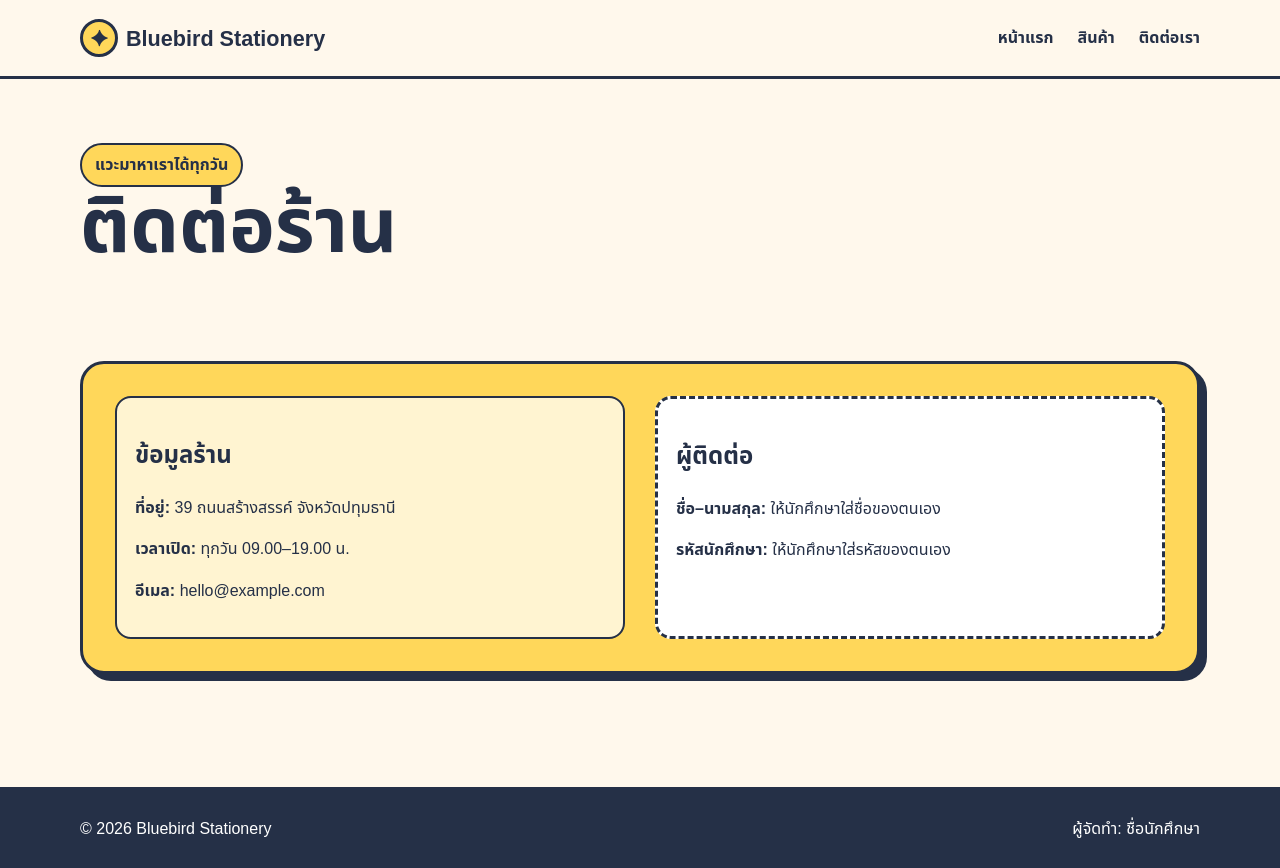
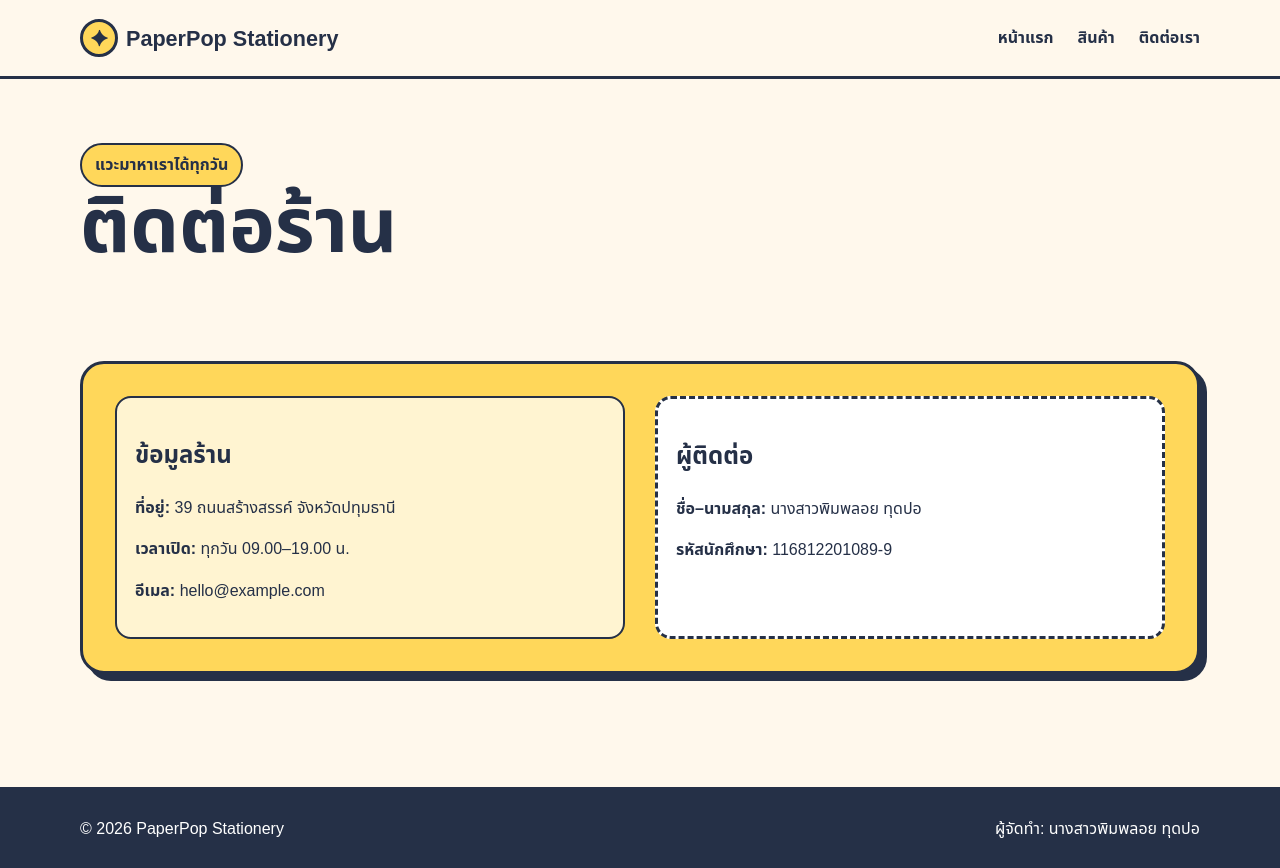
Before and after one commit to pimploy21092549/ex-3, a plain HTML site: page contact.html in a window 1280 px wide. Drawn offline with Linux system fonts and the light colour scheme.

Commit message:
Update contact page branding and student info

```diff
--- a/contact.html
+++ b/contact.html
@@ -1,8 +1,8 @@
 <!doctype html>
-<html lang="th">
-<head><meta charset="utf-8"><meta name="viewport" content="width=device-width,initial-scale=1"><title>ติดต่อ | Bluebird Stationery</title><link rel="stylesheet" href="assets/style.css"></head>
+<html lang="th"><head><meta charset="utf-8"><meta name="viewport" content="width=device-width,initial-scale=1"><title>ติดต่อ | PaperPop Stationery</title><link rel="stylesheet" href="assets/style.css"></head>
 <body>
-<header class="site-header"><nav class="nav container"><a class="brand" href="home.html"><span class="brand-mark">✦</span>Bluebird Stationery</a><div class="nav-links"><a href="home.html">หน้าแรก</a><a href="shop.html">สินค้า</a><a href="contacts.html">ติดต่อเรา</a></div></nav></header>
-<main><section class="page-head"><div class="container"><span class="eyebrow">แวะมาหาเราได้ทุกวัน</span><h1>ติดต่อร้าน</h1></div></section><section class="section"><div class="container contact-box"><section><h2>ข้อมูลร้าน</h2><p><strong>ที่อยู่:</strong> 39 ถนนสร้างสรรค์ จังหวัดปทุมธานี</p><p><strong>เวลาเปิด:</strong> ทุกวัน 09.00–19.00 น.</p><p><strong>อีเมล:</strong> hello@example.com</p></section><section class="student-placeholder"><h2>ผู้ติดต่อ</h2><p><strong>ชื่อ–นามสกุล:</strong> ให้นักศึกษาใส่ชื่อของตนเอง</p><p><strong>รหัสนักศึกษา:</strong> ให้นักศึกษาใส่รหัสของตนเอง</p></section></div></section></main>
-<footer class="site-footer"><div class="container footer-row"><p>© 2026 Bluebird Stationery</p><p>ผู้จัดทำ: ชื่อนักศึกษา</p></div></footer>
+<header class="site-header"><nav class="nav container"><a class="brand" href="home.html"><span class="brand-mark">✦</span>PaperPop Stationery</a><div class="nav-links"><a href="home.html">หน้าแรก</a><a href="shop.html">สินค้า</a><a href="contacts.html">ติดต่อเรา</a></div></nav></header>
+<main><section class="page-head"><div class="container"><span class="eyebrow">แวะมาหาเราได้ทุกวัน</span><h1>ติดต่อร้าน</h1></div></section><section class="section"><div class="container contact-box"><section><h2>ข้อมูลร้าน</h2><p><strong>ที่อยู่:</strong> 39 ถนนสร้างสรรค์ จังหวัดปทุมธานี</p><p><strong>เวลาเปิด:</strong> ทุกวัน 09.00–19.00 น.</p><p><strong>อีเมล:</strong> hello@example.com</p></section><section class="student-placeholder"><h2>ผู้ติดต่อ</h2><p><strong>ชื่อ–นามสกุล:</strong> นางสาวพิมพลอย ทุดปอ</p><p><strong>รหัสนักศึกษา:</strong> 116812201089-9</p></section></div></section></main>
+<footer class="site-footer"><div class="container footer-row"><p>© 2026 PaperPop Stationery</p><p>ผู้จัดทำ: นางสาวพิมพลอย ทุดปอ</p></div></footer>
+
 </body></html>
```
